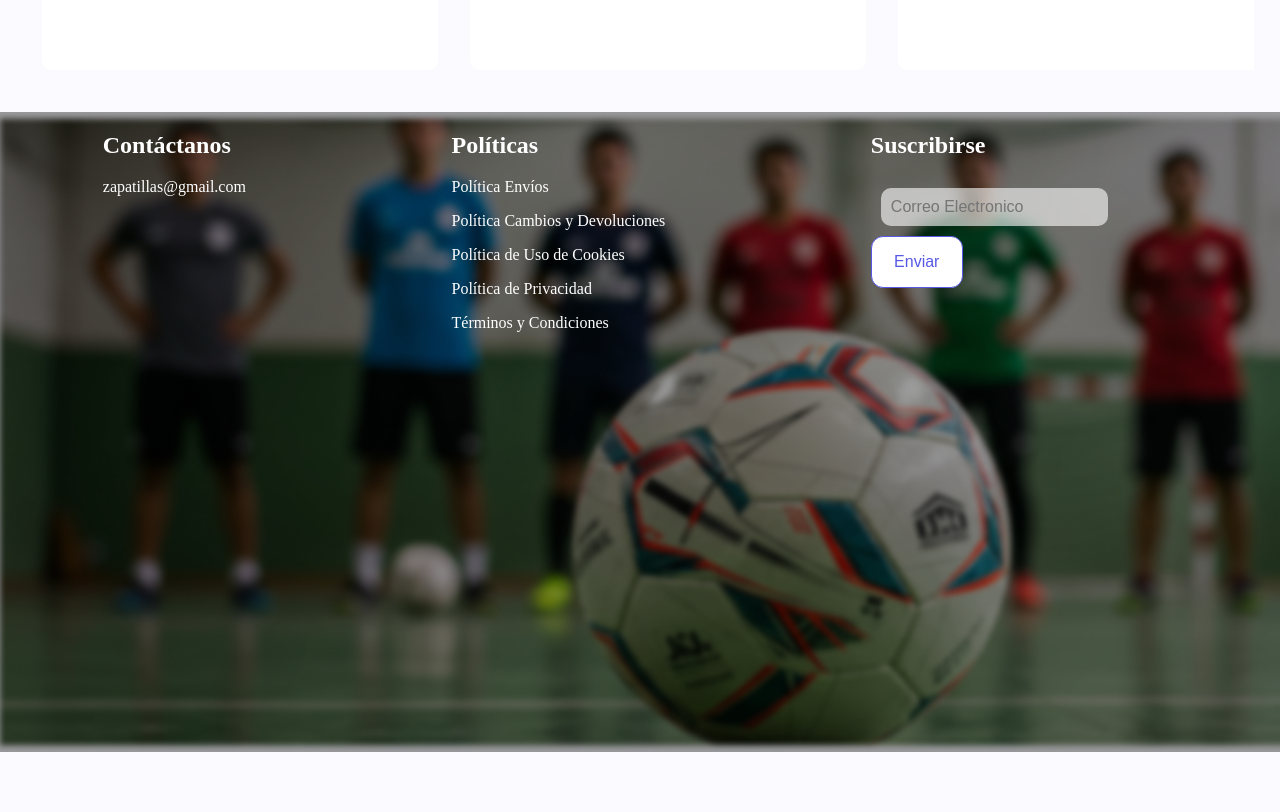
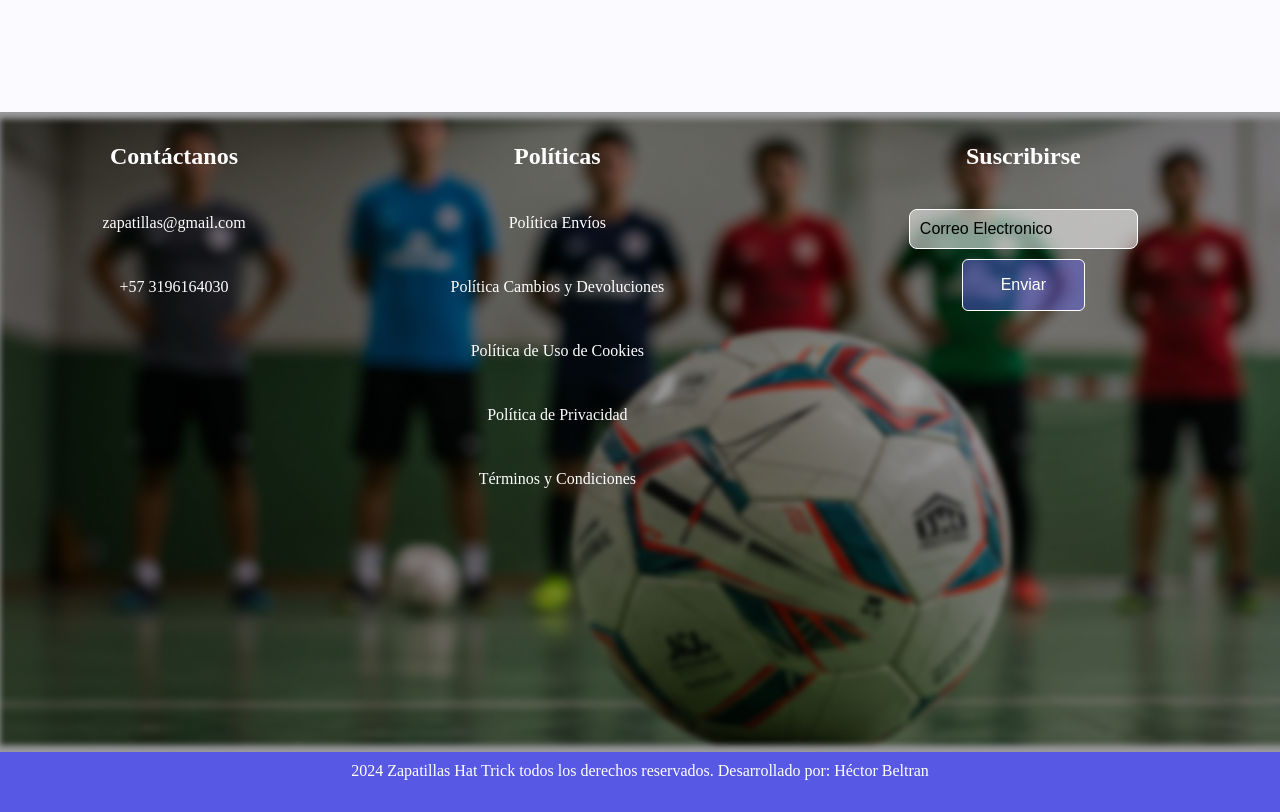
Before and after one commit to HMBC03/Hat-Trick, a React (Vite) app: page / in a window 1280 px wide. Shown: the part 1688-2500 px from the top of the page. Before the commit the page ends 2440 px from the top, so only its background shows below. Built offline with nearby package versions, Linux system fonts and the light colour scheme; a web font is replaced by a local one.

Commit message:
Banner preeliminar

```diff
--- a/src/Pages/inicio.jsx
+++ b/src/Pages/inicio.jsx
@@ -52,8 +52,10 @@ export default function Inicio() {
                     <h1>Elige la que se adapte a ti</h1>
                     <p>Personaliza tus zapatillas elige colores, detalles y acabados que reflejen tu futbol y personalidad</p>
                     {/**SLIDER WIHT SWIPER "INSTALL SWIPER IS MANDATORY" */}
+                        <div className="sliderContainer">
+                        <Slider />
+                        </div>
 
-                        <Slider />
 
 
 
@@ -66,6 +68,7 @@ export default function Inicio() {
                 <section className="ContactUs">
                         <h2>Contáctanos</h2>
                         <p>zapatillas@gmail.com</p>
+                        <p>+57 3196164030</p>
                 </section>
                 <section className="Politics">
                         <h2>Políticas</h2>
@@ -81,16 +84,23 @@ export default function Inicio() {
                     <Button
                     text="Enviar"
                     style={{
-                        backgroundColor: "#fff",
-                        color: "#5759E5",
-                        borderColor: "#5759E5"
+                        backgroundColor: "#5759e573",
+                        color: "#fff",
+                        borderColor: "#fff",
+                        width: "40%",
+                        borderRadius: "6px"
+
+
 
                     }}
                     />
 
                 </section>
+
                 </div>
-
+                <div className="creditos">
+                    <p>2024 Zapatillas Hat Trick todos los derechos reservados. Desarrollado por: Héctor Beltran</p>
+                </div>
 
             </div>
 
--- a/src/components/componentsStyles/Slider.css
+++ b/src/components/componentsStyles/Slider.css
@@ -5,7 +5,7 @@
     height: 70vh!important;
 
     border-radius: 10px!important;
-    background-color: #fff!important;
+
     margin: 1em!important;
 
 
--- a/src/styles/inicio.css
+++ b/src/styles/inicio.css
@@ -73,7 +73,8 @@
 .bannerSection{
     color: #fff;
     height: 80vh;
-
+    margin: 0;
+    padding: 0;
 
     background-image: url(../assets/bannerBg.png);
     background-repeat: no-repeat;
@@ -81,15 +82,19 @@
 
 }
 .bannerSection>.container{
+    text-align: center;
     display: flex;
     color: #fff;
     justify-content: space-around;
     background-color: rgba(0, 0, 0, 0.397);
     width: 100%;
     height: 100%;
+    line-height: 3em;
 
 }
+
 .bannerSection>.container>.Politics>a {
+
     color: #fff;
 }
 
@@ -97,12 +102,31 @@
 
     justify-content: center;
 
+
 }
 .bannerSection>.container>.Suscription>input{
-    background-color: #ffffff98;
-    border-radius: 10px;
-    border: none;
+    background-color: #ffffff88;
+    border: 1px solid #fff;
+    border-radius: 8px;
     padding: 10px;
     margin: 10px;
     font-size: 1em;
+    place-content: #fff;
 }
+::placeholder{
+    color: #000;
+}
+
+.bannerSection>.creditos{
+    margin: 0;
+    padding:10px;
+    background-color: #5759E5;
+    color: #fff;
+    height: 5vh ;
+    text-align: center;
+}
+.bannerSection>.creditos>p{
+
+    margin: 0;
+
+}
```
